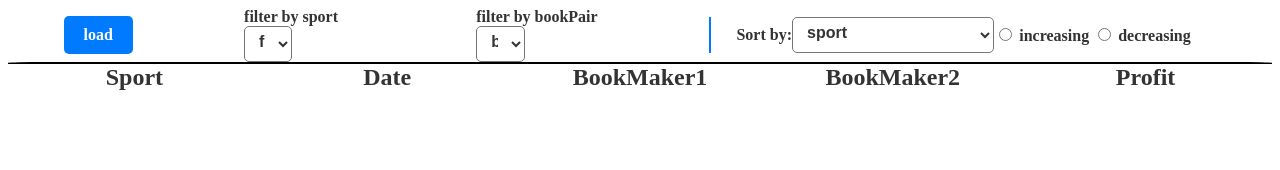
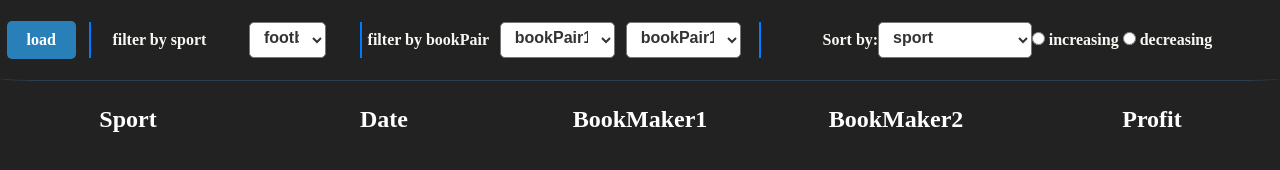
Before and after one commit to Happollyon/betArb, a plain HTML site: page web/index.html in a window 1280 px wide. Drawn offline with Linux system fonts and the light colour scheme.

Commit message:
improved UI

```diff
--- a/web/index.html
+++ b/web/index.html
@@ -7,18 +7,22 @@
     <script src="script.js"></script>
 </head>
 <body>
-    <div style="width:100%; display: flex;flex-direction: row;justify-content: space-around;align-items: center;">
+    <div id="nav" style="width:100%; display: flex;flex-direction: row;justify-content: space-around;align-items: center;">
         <div id="loadBtn" onclick="load()">load</div>
 
-        <div>
+        <div id="filterSportCont">
             <label for="sportInput">filter by sport</label>
             <select>
                 <option value="football">football</option>
                 <option value="basketball">basketball</option>
             </select>
         </div>
-        <div>
+        <div id="filterBookmakerCont">
             <label for="dateInput">filter by bookPair</label>
+            <select>
+                <option value="bookPair1">bookPair1</option>
+                <option value="bookPair2">bookPair2</option>
+            </select>
             <select>
                 <option value="bookPair1">bookPair1</option>
                 <option value="bookPair2">bookPair2</option>
--- a/web/script.js
+++ b/web/script.js
@@ -65,11 +65,14 @@ function displayData(){
         event_date.className = 'col'
         bookmaker1.className = 'col'
         outcome1.className = 'col'
+        outcome1.id = 'outcome1'
         odds1.className = 'col'
         bookmaker2.className = 'col'
         outcome2.className = 'col'
+        outcome2.id = 'outcome2'
         odds2.className = 'col'
         profit.className = 'col'
+        profit.id = 'profit'
 
         // set the content
         sport.innerHTML = game.sport
--- a/web/style.css
+++ b/web/style.css
@@ -1,10 +1,46 @@
+/*
+Primary Color: #2C3E50 (Midnight Blue)
+Secondary Color: #34495E (Wet Asphalt)
+Accent Color: #E67E22 (Carrot Orange)
+Background Color: #222222 (Dark Gray)
+Text Color: #FFFFFF (White)
+Link Color: #1ABC9C (Turquoise)
+Button Color: #2980B9 (Belize Hole)
+Error Color: #E74C3C (Alizarin)
+*/
+*{
+  margin: 0;
+  padding: 0;
+}
+body{
+  background-color: #222222;
+  height: 100vh;
+}
+#nav{
+  display: flex;
+  flex-direction: row;
+  justify-content: space-between;
+  align-items: center;
+  width: 100%;
+  border-bottom: 1px solid #2C3E50;
+  border-radius: 3%;
+  height: 10%;
+}
+#profit{
+  color:#1ABC9C;
+  border: 1px solid #1ABC9C;
+  border-radius: 1px;
+}
+#outcome1,#outcome2{
+  color:#E74C3C;
+}
 #table-header{
   display: flex;
   flex-direction: row;
   justify-content: space-between;
   align-items: center;
-  margin: 0 0 10px 0;
-  border-top: 2px solid #000;
+  margin-top: 25px;
+  margin-bottom: 10px;
   border-radius: 3%;
 }
 #sortCont{
@@ -16,25 +52,47 @@
   width: 40%;
   height: 80;
   border-left: 2px solid #007bff;
+
+}
+#filterSportCont{
+  width: 20%;
+  border-left: 2px solid #007bff;
+  display: flex;
+  flex-direction: row;
+ justify-content: space-around;
+ align-items: center;
+}
+#filterBookmakerCont{
+  width: 30%;
+  border-left: 2px solid #007bff;
+  flex-direction: row;
+  justify-content: space-around;
+ align-items: center;
+  display: flex;
 }
 #table-header div{
   font-size: 24px;
   font-weight: bold;
-  color: #333333;
+  color: #FFFFFF;
   display: flex;
   flex-direction: column;
   justify-content: space-between;
   align-items: center;
- width: 20%;
+  width: 20%;
 }
 .row{
     display: flex;
     flex-direction: row;
     justify-content: space-between;
     align-items: center;
-    border-top: 2px solid #000;
+    border-top: 2px solid #34495E;
     border-radius: 3%;
+    color: #FFFFFF;
 
+}
+.row:hover{
+    background-color: #34495E;
+    color: #FFFFFF;
 }
 
 .col{
@@ -49,12 +107,12 @@
 label{
     font-size: 16px;
     font-weight: bold;
-    color: #333333;
+    color: #f8f8f2;
 
 }
 select {
     display: block;
-    width: 40%;
+    width: 30%;
     height: 10%;
     padding: 10px;
     font-size: 16px;
@@ -82,7 +140,7 @@ select {
     text-align: center;
     text-decoration: none;
     color: #ffffff;
-    background-color: #007bff;
+    background-color: #2980B9;
     border-radius: 5px;
     border: none;
     cursor: pointer;
@@ -90,5 +148,5 @@ select {
   }
 
   #loadBtn:hover {
-    background-color: #73abe7;
+    background-color: #2074ac;
   }
```
